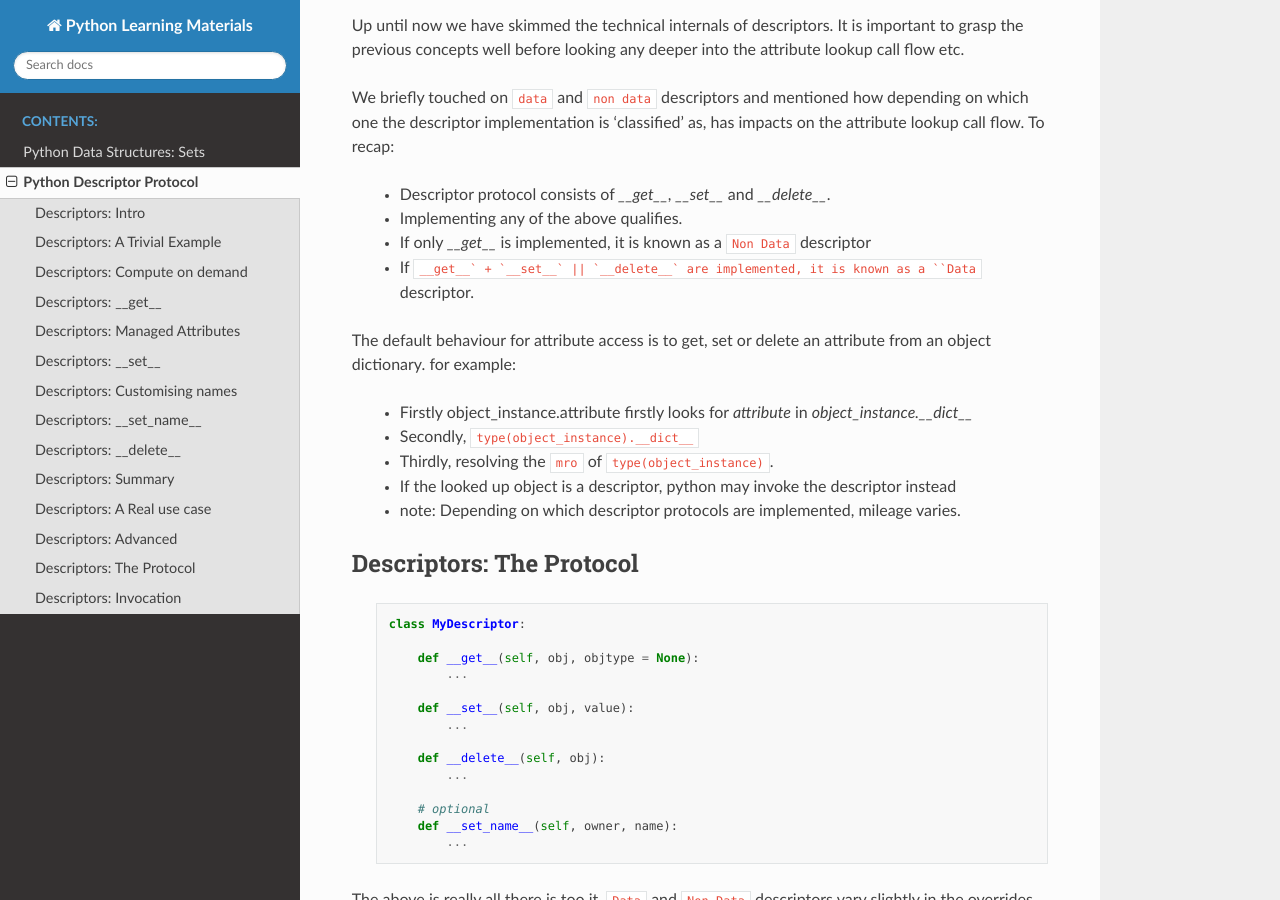
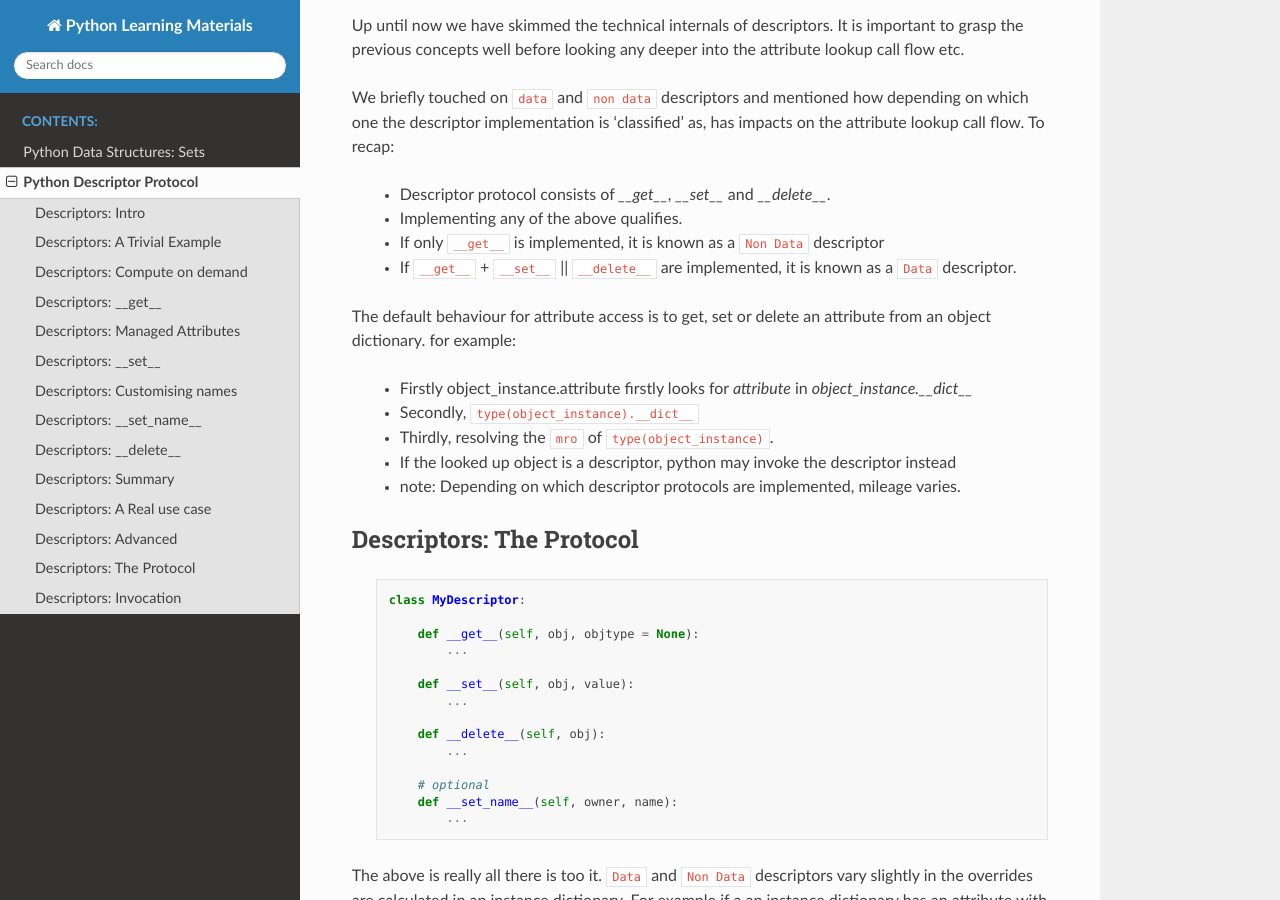
Before and after one commit to symonk/pydocs, a Sphinx documentation site: the page built from docs/source/descriptor_protocol.rst, in a window 1280 px wide and 900 px high, scrolled down 9031 px. Built offline with Sphinx 7.4.7 and the Read the Docs theme 2.0.0, drawn with Linux system fonts in a browser that asks for light colours.

```diff
--- a/docs/source/descriptor_protocol.rst
+++ b/docs/source/descriptor_protocol.rst
@@ -484,8 +484,8 @@ call flow.  To recap:
 
     * Descriptor protocol consists of `__get__`, `__set__` and `__delete__`.
     * Implementing any of the above qualifies.
-    * If only `__get__` is implemented, it is known as a ``Non Data`` descriptor
-    * If ``__get__` + `__set__` || `__delete__` are implemented, it is known as a ``Data`` descriptor.
+    * If only ``__get__`` is implemented, it is known as a ``Non Data`` descriptor
+    * If ``__get__`` + ``__set__`` || ``__delete__`` are implemented, it is known as a ``Data`` descriptor.
 
 The default behaviour for attribute access is to get, set or delete an attribute from an object dictionary.
 for example:
```
